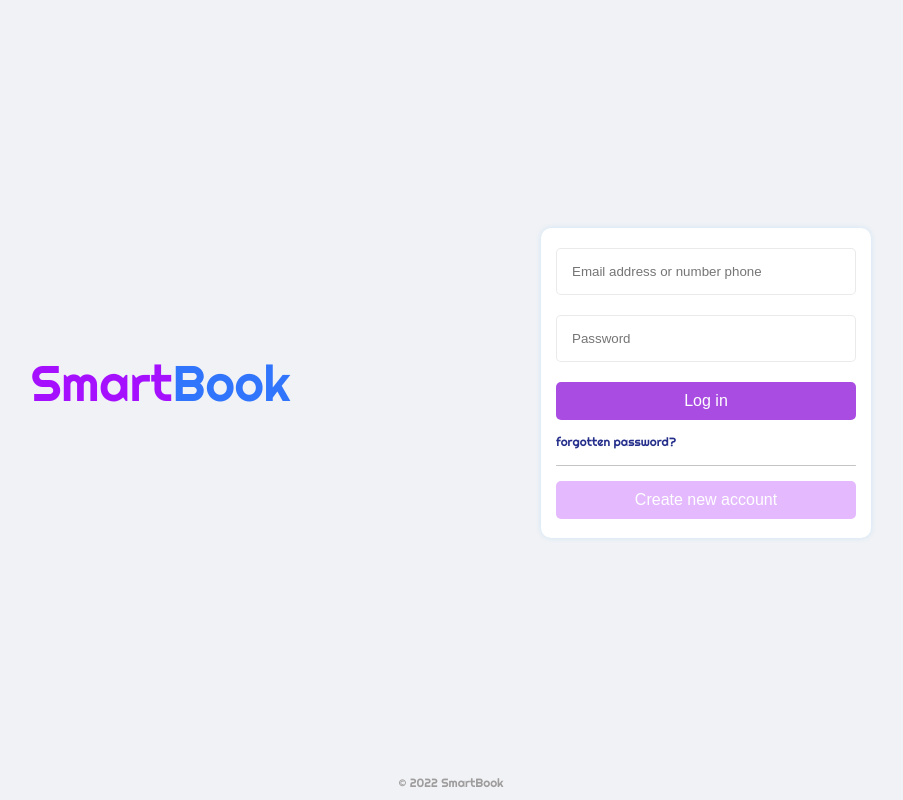
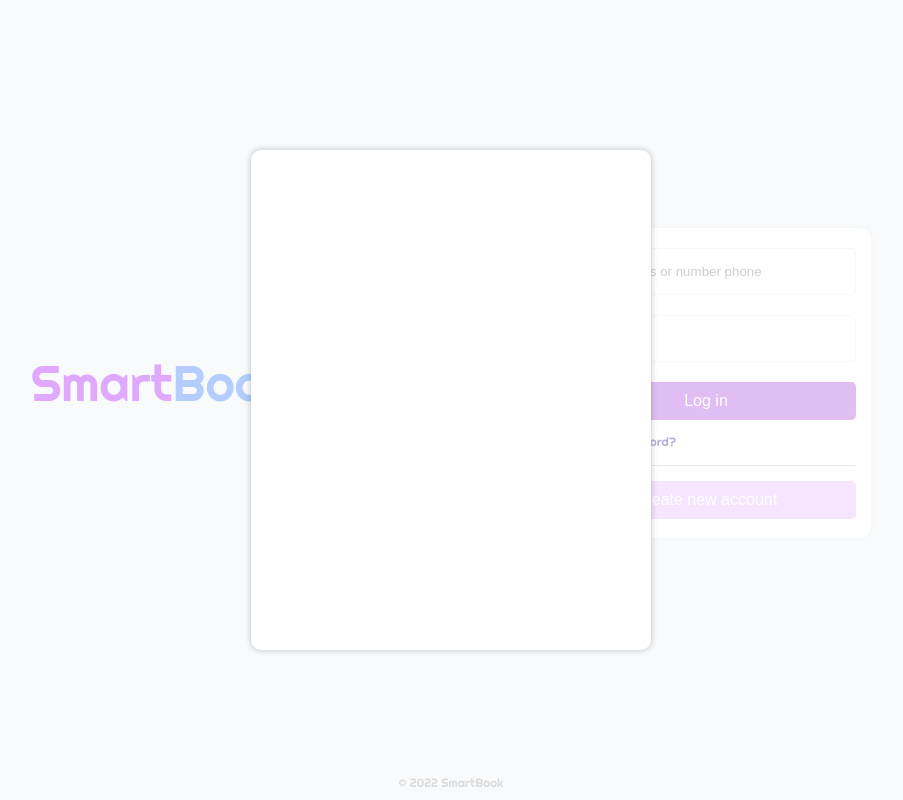
Before and after one commit to MRXOneX/smartbook-front, a Vue app: page /login in a window 1280 px wide. Shown: the whole page, without its empty margins (189-1092 px from the left). Built offline with nearby package versions, Linux system fonts and the light colour scheme.

Commit message:
added modal create user

```diff
--- a/src/components/Dropdown.vue
+++ b/src/components/Dropdown.vue
@@ -8,7 +8,7 @@
         <div class="exit">
             <font-awesome-icon
                 :icon="['fas', 'sign-out-alt']"
-                :style="{background: 'none'}" />
+                :style="{background: 'none', fontSize: '24px'}" />
             <span>Exit</span>
         </div>
     </div>
@@ -66,7 +66,8 @@ export default {
         font-size: 20px;
     }
     .exit span {
-        margin-left: 10px;
+        margin-left: 15px;
+        background: none;
     }
 
     .user img {
@@ -76,7 +77,7 @@ export default {
 
     .exit:hover,
     .user:hover {
-        background: #EBEEFF;
+        background: rgba(151, 158, 222, 0.19);
     }
 
 
--- /dev/null
+++ b/src/components/ModalCreateAccount.vue
@@ -0,0 +1,43 @@
+<template>
+    <div class="container">
+        <div class="wrapper">
+
+         </div>
+    </div>
+</template>
+
+<script>
+export default {
+
+}
+</script>
+
+<style scoped>
+    .container {
+        width: 100%;
+        height: 100%;
+        background: rgba(255, 255, 255, 0.64);
+        position: absolute;
+        z-index: 1;
+
+        display: flex;
+        align-items: center;
+        justify-content: center;
+    }
+
+    .wrapper {
+        width: 400px;
+        height: 500px;
+        background: #FFFFFF;
+        box-shadow: 0px 0px 6px rgba(0, 0, 0, 0.25);
+        border-radius: 10px;
+    }
+
+    /* M E D I A*/
+
+    @media screen and (max-width: 360px) {
+        .wrapper {
+            width: 300px;
+        }
+    }
+</style>
--- a/src/pages/Authorization.vue
+++ b/src/pages/Authorization.vue
@@ -5,6 +5,7 @@
             <form-login />
         </div>
         <my-footer />
+        <modal-create-account />
     </div>
 </template>
 
@@ -12,9 +13,10 @@
 import FormLogin from "@/components/FormLogin"
 import Logo from "@/components/Logo"
 import MyFooter from "@/components/MyFooter"
+import ModalCreateAccount from "@/components/ModalCreateAccount"
 
 export default {
-    components: { FormLogin, Logo, MyFooter }
+    components: { FormLogin, Logo, MyFooter, ModalCreateAccount }
 }
 </script>
 
```
